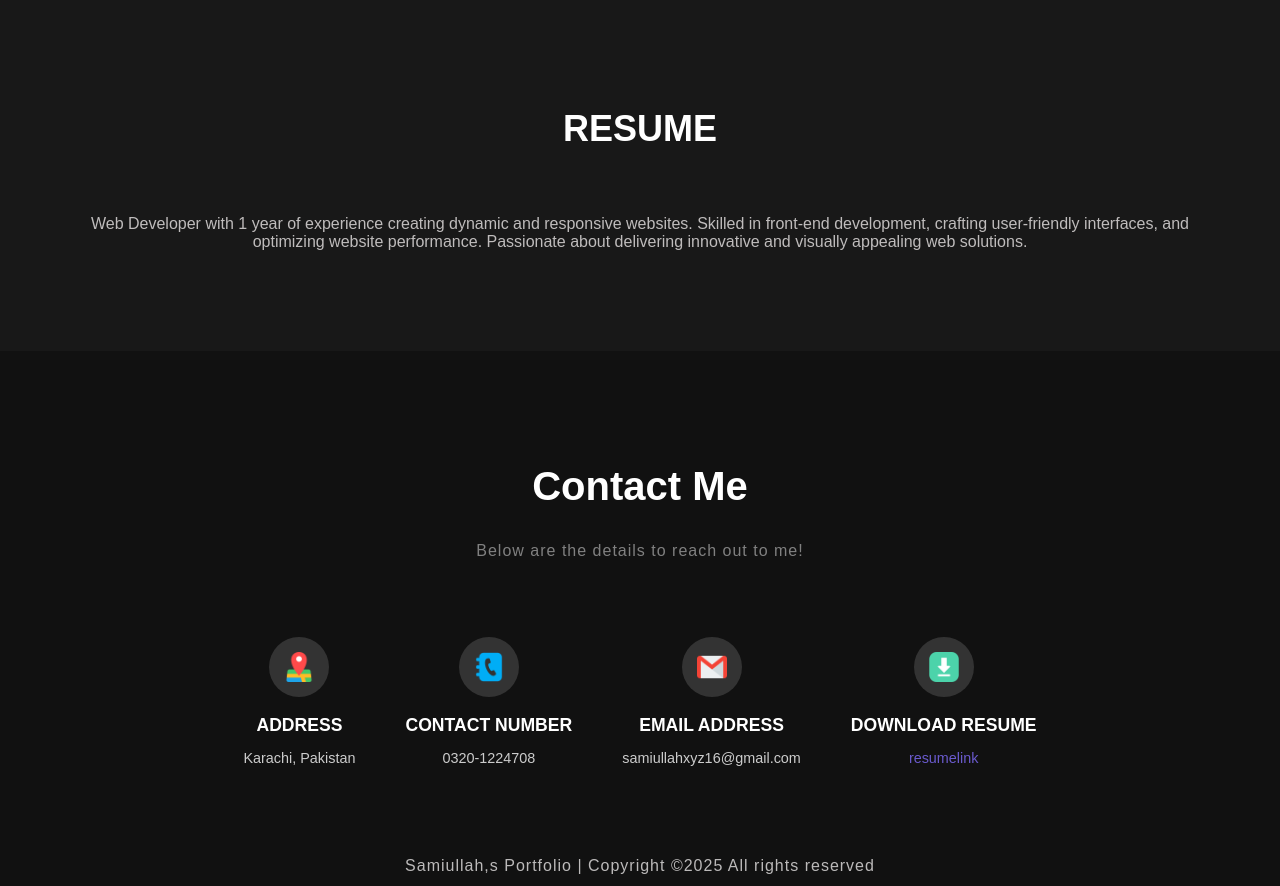
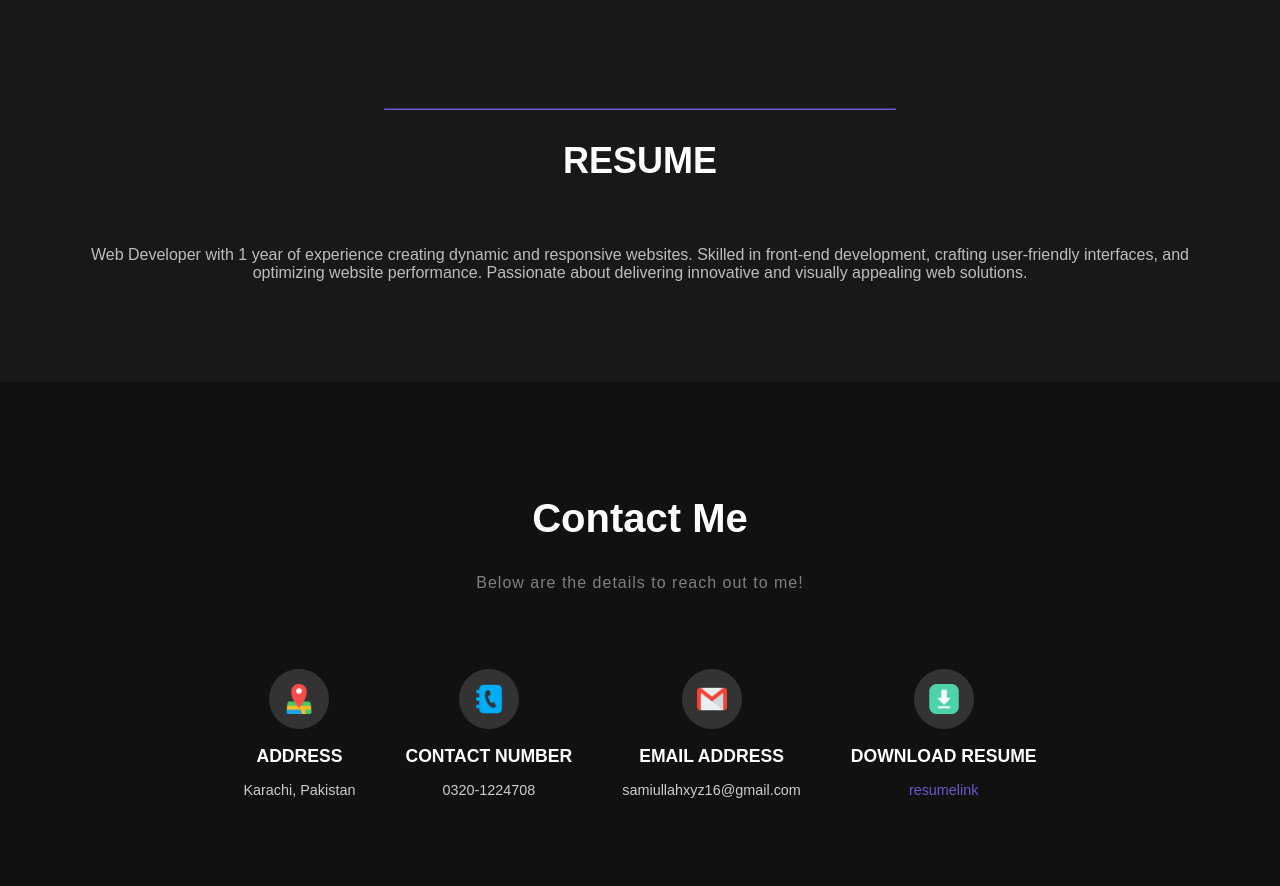
Before and after one commit to samiullah2024/Samiullah-s-Portfolio, a plain HTML site: page index.html in a window 1280 px wide. Shown: the part 1786-2672 px from the top of the page. Drawn offline with nearby package versions, Linux system fonts and the light colour scheme.

Commit message:
Line Added On Resume

```diff
--- a/index.html
+++ b/index.html
@@ -131,6 +131,7 @@
             </div>
             <div id="resume-sec"></div>
             <div class="resume-section">
+                <div><hr></div>
                 <h1>RESUME</h1>
                 <p>Web Developer with 1 year of experience creating dynamic and responsive websites. Skilled in
                     front-end development, crafting user-friendly interfaces, and optimizing website performance.
```
